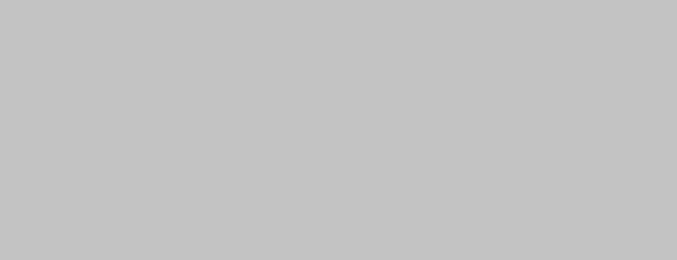
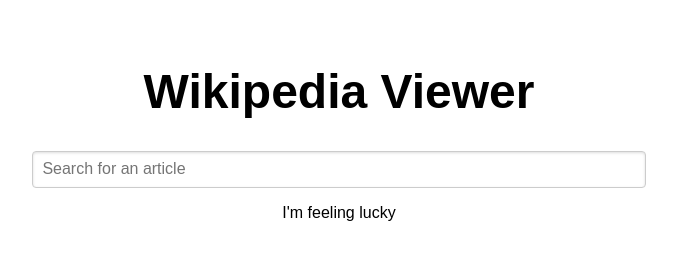
Before and after one commit to alejandronanez/wikipedia-viewer, a website built with webpack: page app/index.html in a window 1280 px wide. Shown: the whole page, without its empty margins (301-978 px from the left). Built offline with nearby package versions, Linux system fonts and the light colour scheme.

Commit message:
Base styles

```diff
--- a/app/index.html
+++ b/app/index.html
@@ -7,9 +7,23 @@
 	<title>Wikipedia app</title>
 </head>
 <body>
-	<div id="container">
-		Something
+	<div class="content">
+		<div class="pure-g">
+			<header class="pure-u-5-5 header">
+				<h1>Wikipedia Viewer</h1>
+			</header>
+		</div>
+		<div class="pure-g">
+			<div class="pure-u-1-5"></div>
+			<div class="pure-u-3-5">
+				<form class="pure-form">
+					<input class="pure-input-1 js-search" type="text" placeholder="Search for an article">
+				</form>
+			</div>
+			<div class="pure-u-5-5">
+				<p class="lucky js-random-article">I'm feeling lucky</p>
+			</div>
+		</div>
 	</div>
-	<a href="https://github.com/alejandronanez/weather-app" target="_blank">View the repo on Github</a>
 </body>
 </html>
--- a/app/index.js
+++ /dev/null
@@ -1 +0,0 @@
-document.body.innerHTML = '<i class="wi wi-night-sleet"></i>';
--- a/app/styles/main.scss
+++ b/app/styles/main.scss
@@ -1,5 +1,30 @@
-$color: #c3c3c3;
+@import "~purecss/build/pure.css";
+@import "~purecss/build/grids-responsive-min.css";
 
 body {
-	background: $color;
+	font-family: 'Open Sans', sans-serif;
 }
+
+.content {
+	margin: 4em auto 0 auto;
+	padding: 0 2em;
+	max-width: 1024px;
+}
+
+h1 {
+	font-size: 3em;
+	margin-top: 0
+}
+
+p {
+	margin-top: 0;
+}
+
+.header {
+	text-align: center;
+}
+
+.lucky {
+	margin-top: 1em;
+	text-align: center;
+}
```
